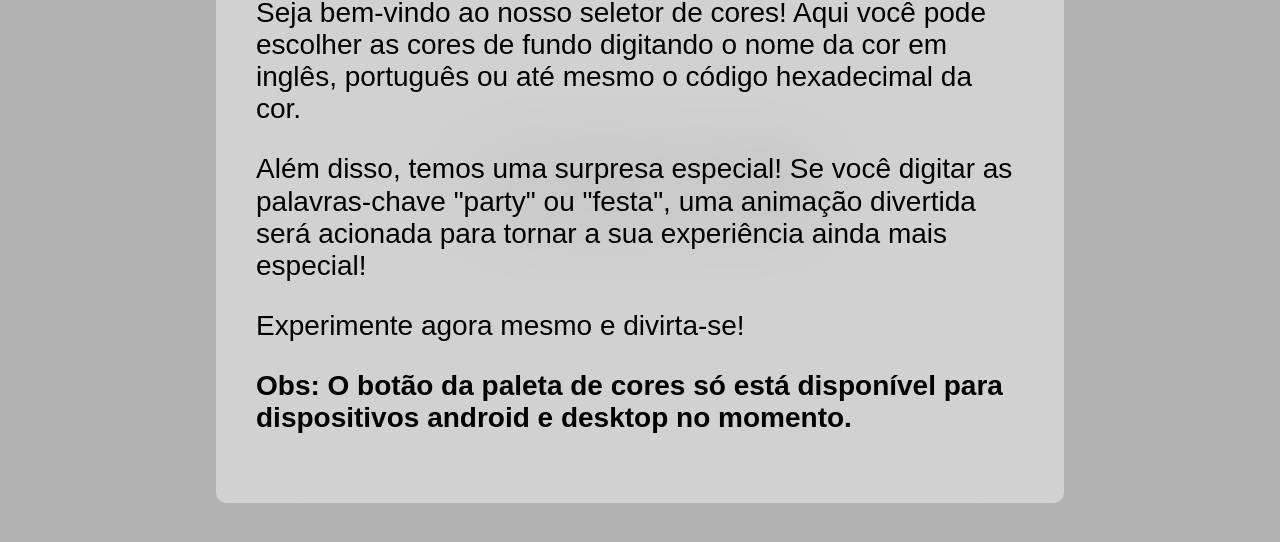
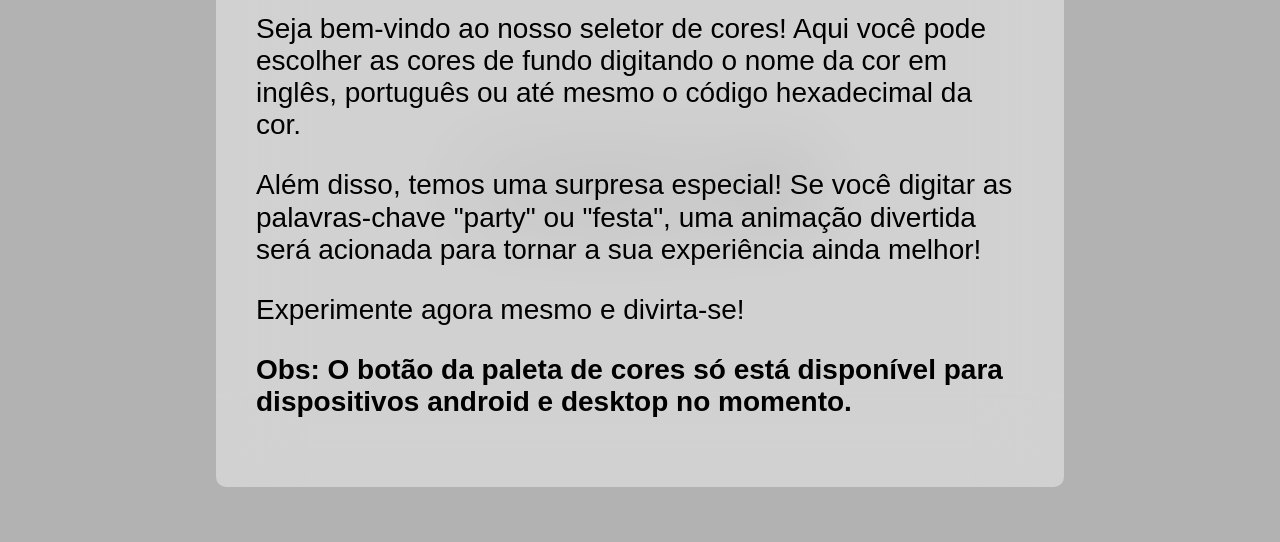
Before and after one commit to gabrieldotech/see-this-color, a plain HTML site: page index.html in a window 1280 px wide. Both pictures are taken after a click on the element "Sobre". Shown: the part 212-754 px from the top of the page. Drawn offline with nearby package versions, Linux system fonts and the light colour scheme.

Commit message:
Update index.html

```diff
--- a/index.html
+++ b/index.html
@@ -21,7 +21,7 @@
             <button class="fechar" id="fechar" onclick="closeModal()">X</button>
             <h1>Bem-vindo!</h1>
             <p>Seja bem-vindo ao nosso seletor de cores! Aqui você pode escolher as cores de fundo digitando o nome da cor em inglês, português ou até mesmo o código hexadecimal da cor.</p>
-            <p>Além disso, temos uma surpresa especial! Se você digitar as palavras-chave "party" ou "festa", uma animação divertida será acionada para tornar a sua experiência ainda mais especial!</p>
+            <p>Além disso, temos uma surpresa especial! Se você digitar as palavras-chave "party" ou "festa", uma animação divertida será acionada para tornar a sua experiência ainda melhor!</p>
             <p>Experimente agora mesmo e divirta-se!</p>
             <strong><p>Obs: O botão da paleta de cores só está disponível para dispositivos android e desktop no momento.</p></strong>
         </div>
```
